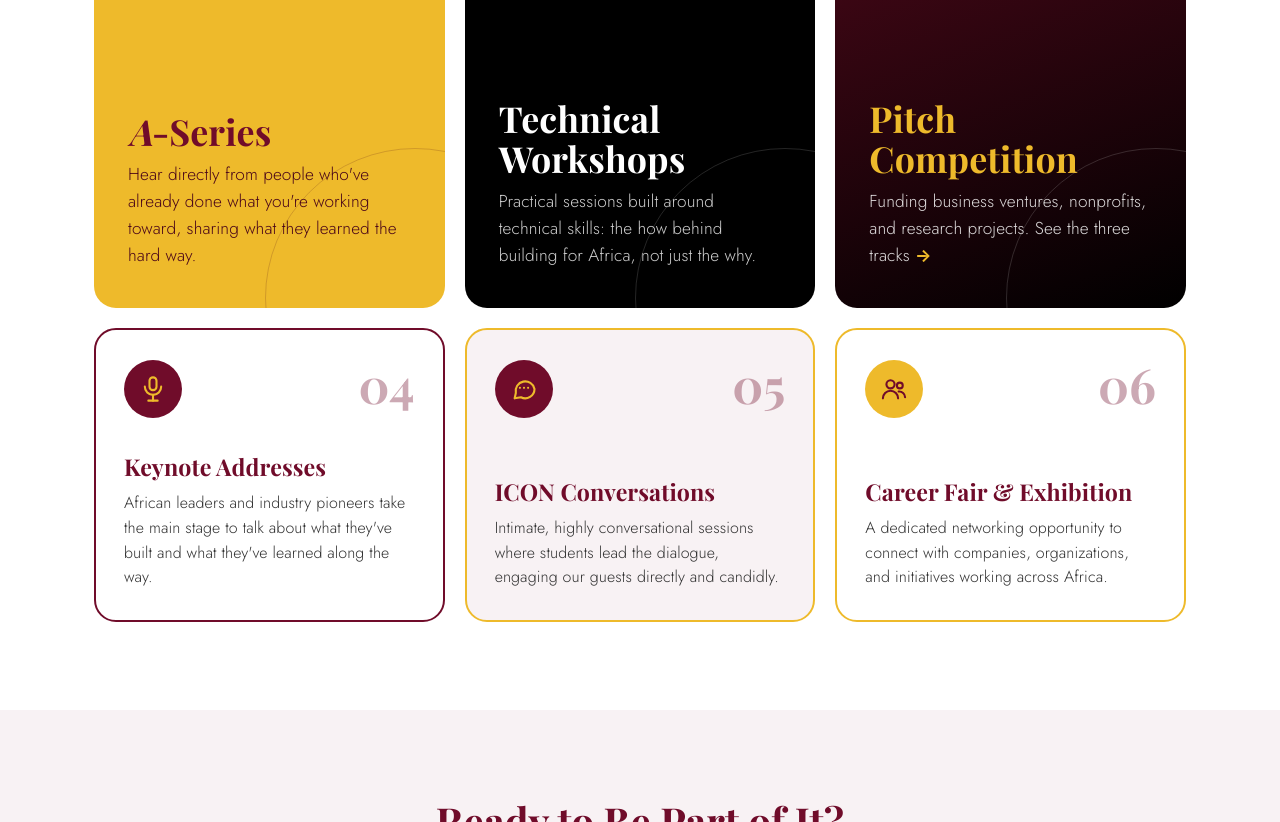
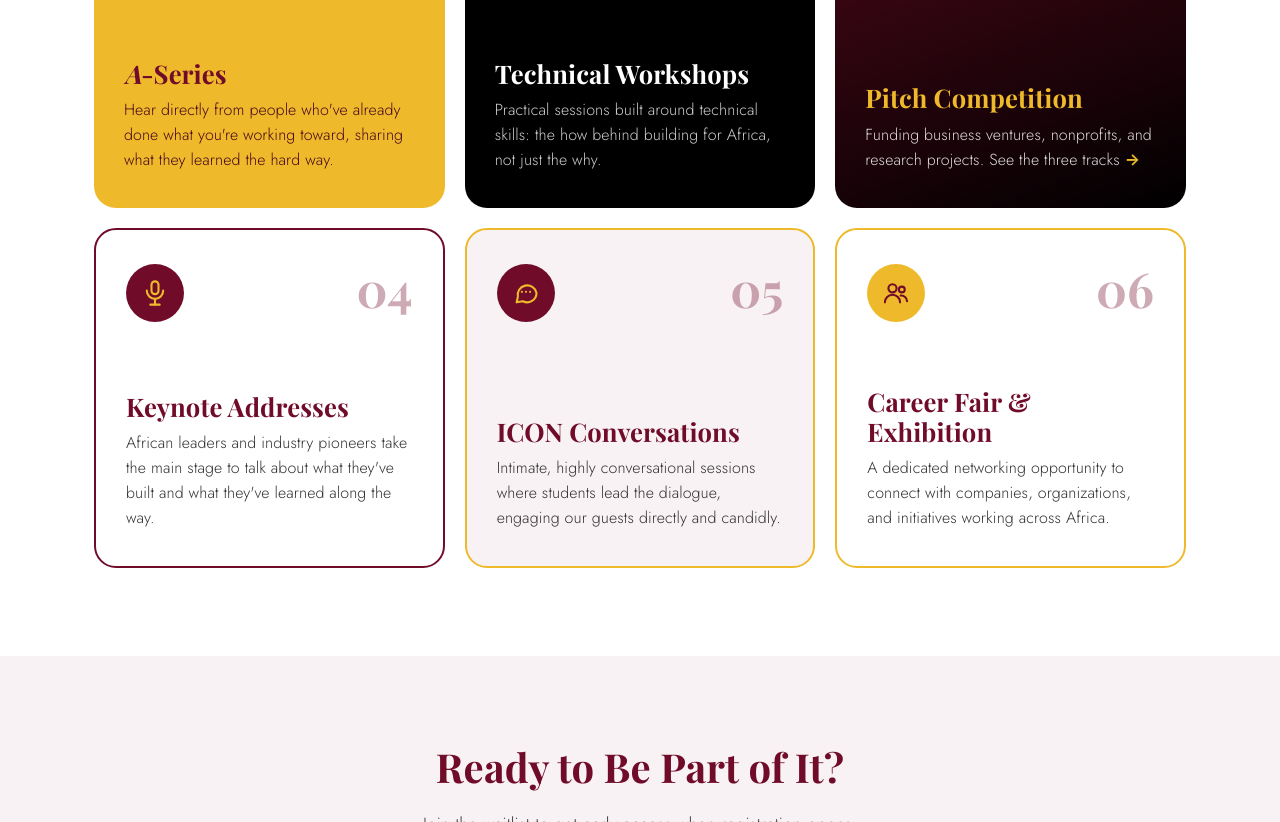
Before and after one commit to tchindaandrea/africa-icon-website, a plain HTML site: page programming.html in a window 1280 px wide. Shown: the part 700-1522 px from the top of the page. Drawn offline with nearby package versions, Linux system fonts and the light colour scheme; a web font is replaced by a local one.

Commit message:
Programming: make all six session tiles the same size
Co-Authored-By: Claude Opus 5.5 <noreply@anthropic.com>

```diff
--- a/css/styles.css
+++ b/css/styles.css
@@ -746,8 +746,8 @@ section[id] { scroll-margin-top: 84px; }
   position: relative;
   display: flex;
   flex-direction: column;
-  min-height: 240px;
-  padding: 30px 28px;
+  min-height: 340px;
+  padding: 34px 30px 36px;
   border-radius: 22px;
   overflow: hidden;
   text-decoration: none;
@@ -774,28 +774,9 @@ section[id] { scroll-margin-top: 84px; }
   line-height: 1;
   opacity: 0.35;
 }
-.prog-tile h3 { margin: 36px 0 10px; font-size: 1.45rem; }
+.prog-tile h3 { margin: 40px 0 10px; font-size: 1.6rem; line-height: 1.15; }
 .prog-tile p { margin: 0; font-size: 1rem; line-height: 1.55; }
 
-/* The three headline sessions: taller tiles, bigger type, a gold ring for texture */
-.prog-feature { min-height: 440px; padding: 38px 34px 40px; }
-.prog-feature::after {
-  content: "";
-  position: absolute;
-  width: 300px;
-  height: 300px;
-  right: -120px;
-  bottom: -140px;
-  border-radius: 50%;
-  border: 1px solid currentColor;
-  opacity: 0.18;
-  pointer-events: none;
-}
-.prog-feature .prog-icon { width: 72px; height: 72px; }
-.prog-feature .prog-icon svg { width: 34px; height: 34px; }
-.prog-feature .prog-num { font-size: 4.2rem; opacity: 0.5; }
-.prog-feature h3 { font-size: clamp(1.9rem, 2.8vw, 2.4rem); line-height: 1.1; }
-.prog-feature p { font-size: 1.08rem; }
 
 .prog-key { grid-area: key; background: var(--white); border: 2px solid var(--maroon); color: #333; }
 .prog-key .prog-icon { background: var(--maroon); color: var(--gold); }
@@ -1140,9 +1121,8 @@ section[id] { scroll-margin-top: 84px; }
     grid-template-columns: 1fr 1fr;
     grid-template-areas:
       "aser  work"
-      "pitch pitch"
-      "key   conv"
-      "fair  fair";
+      "pitch key"
+      "conv  fair";
   }
   .why-cards { grid-template-columns: 1fr 1fr; }
   .why-card:nth-child(even) { margin-top: 0; }
@@ -1156,7 +1136,6 @@ section[id] { scroll-margin-top: 84px; }
   .way-card-cta { grid-column: auto; }
   .prog-bento { grid-template-columns: 1fr; grid-template-areas: "aser" "work" "pitch" "key" "conv" "fair"; }
   .prog-tile { min-height: 0; }
-  .prog-feature { min-height: 340px; }
   .why-top { flex-direction: column; align-items: flex-start; }
   .why-card, .way-card { min-height: 0; }
   .why-card h3 { padding-top: 24px; }
--- a/programming.html
+++ b/programming.html
@@ -94,7 +94,7 @@
       </p>
 
       <div class="prog-bento">
-        <article class="prog-tile prog-feature prog-aser reveal-fade">
+        <article class="prog-tile prog-aser reveal-fade">
           <div class="prog-tile-top">
             <span class="prog-icon"><svg viewBox="0 0 24 24" fill="none" stroke="currentColor" stroke-width="1.8" stroke-linecap="round" stroke-linejoin="round" aria-hidden="true"><path d="M12 3l2.6 5.6 6.1.7-4.5 4.2 1.2 6L12 16.6 6.6 19.5l1.2-6L3.3 9.3l6.1-.7z"></path></svg></span>
             <span class="prog-num">01</span>
@@ -102,7 +102,7 @@
           <h3><em>A</em>-Series</h3>
           <p>Hear directly from people who've already done what you're working toward, sharing what they learned the hard way.</p>
         </article>
-        <article class="prog-tile prog-feature prog-work reveal-fade">
+        <article class="prog-tile prog-work reveal-fade">
           <div class="prog-tile-top">
             <span class="prog-icon"><svg viewBox="0 0 24 24" fill="none" stroke="currentColor" stroke-width="1.8" stroke-linecap="round" stroke-linejoin="round" aria-hidden="true"><polyline points="8 6 2 12 8 18"></polyline><polyline points="16 6 22 12 16 18"></polyline><line x1="14" y1="4" x2="10" y2="20"></line></svg></span>
             <span class="prog-num">02</span>
@@ -110,7 +110,7 @@
           <h3>Technical Workshops</h3>
           <p>Practical sessions built around technical skills: the how behind building for Africa, not just the why.</p>
         </article>
-        <a href="pitch-competition.html" class="prog-tile prog-feature prog-pitch reveal-fade">
+        <a href="pitch-competition.html" class="prog-tile prog-pitch reveal-fade">
           <div class="prog-tile-top">
             <span class="prog-icon"><svg viewBox="0 0 24 24" fill="none" stroke="currentColor" stroke-width="1.8" stroke-linecap="round" stroke-linejoin="round" aria-hidden="true"><path d="M8 21h8"></path><path d="M12 17v4"></path><path d="M7 4h10v5a5 5 0 0 1-10 0z"></path><path d="M17 5h3a3 3 0 0 1-3 4"></path><path d="M7 5H4a3 3 0 0 0 3 4"></path></svg></span>
             <span class="prog-num">03</span>
```
